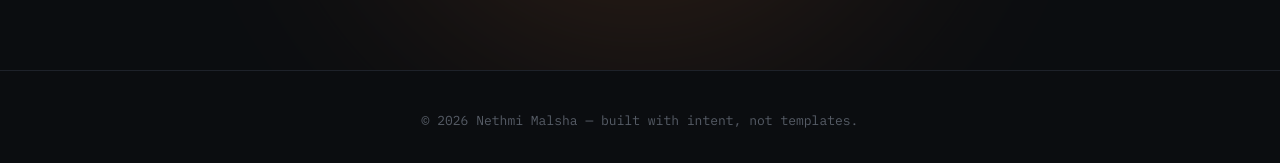
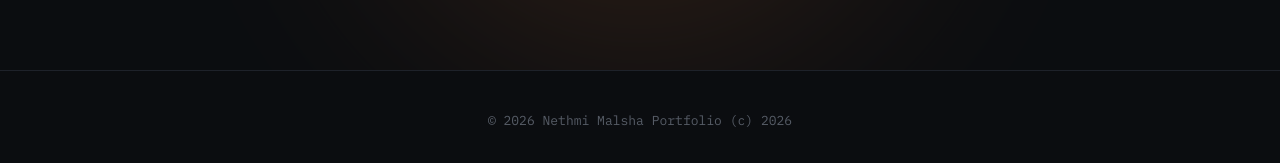
Before and after one commit to malshthunga/updated-portfolio, a Next.js app in the folder portfolio-nextjs/: page / in a window 1280 px wide. Shown: the part 4102-4265 px from the top of the page. Built offline with nearby package versions, Linux system fonts and the light colour scheme.

Commit message:
added copyright

```diff
--- a/portfolio-nextjs/components/Footer.tsx
+++ b/portfolio-nextjs/components/Footer.tsx
@@ -1,7 +1,7 @@
 export default function Footer() {
   return (
     <footer className="py-10 text-center text-textFaint text-[13px] font-mono border-t border-borderSoft">
-      © {new Date().getFullYear()} Nethmi Malsha — built with intent, not templates.
+      © {new Date().getFullYear()} Nethmi Malsha Portfolio (c) 2026
     </footer>
   );
 }
```
